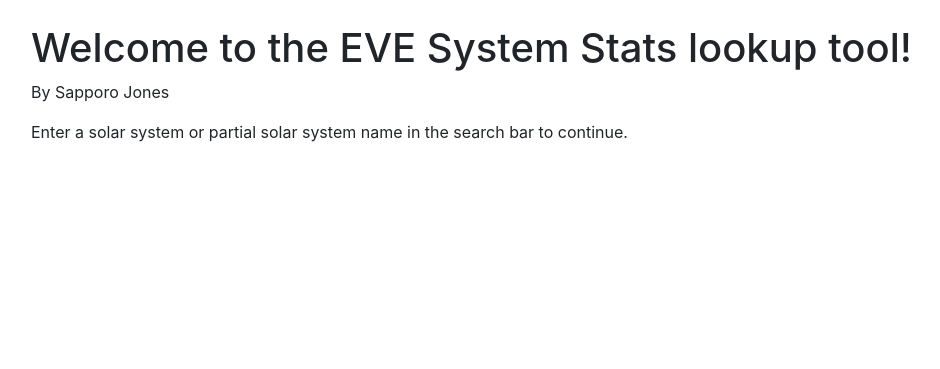
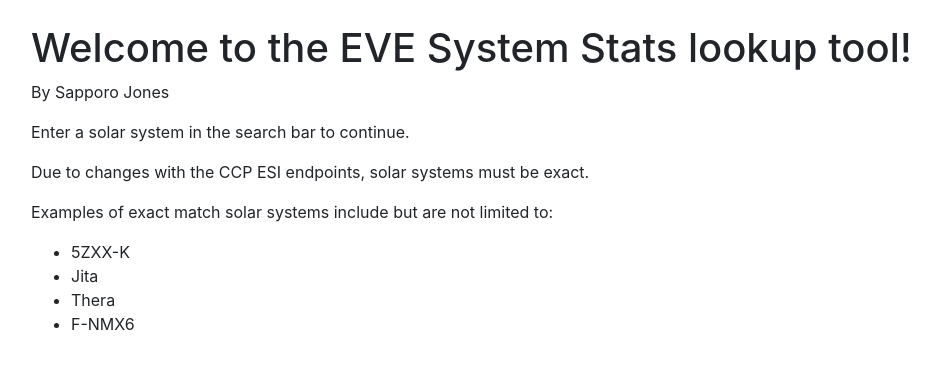
Before and after one commit to sapporojones/eyeson_flask, a Flask app: page / in a window 1280 px wide. Shown: the part 56-425 px from the top of the page, without its empty margins (54-994 px from the left). Run offline with Flask 2, Linux system fonts and the light colour scheme; some libraries are stand-ins or nearby versions.

Commit message:
updating landing page text and including search examples

```diff
--- a/eyeson_flask/templates/index.html
+++ b/eyeson_flask/templates/index.html
@@ -4,6 +4,14 @@
 {% block content %}
     <h1>Welcome to the EVE System Stats lookup tool!</h1>
     <p>By Sapporo Jones</p>
-    <p>Enter a solar system or partial solar system name in the search bar to continue.</p>
+    <p>Enter a solar system in the search bar to continue.</p>
+    <p>Due to changes with the CCP ESI endpoints, solar systems must be exact.</p>
+    <p>Examples of exact match solar systems include but are not limited to:</p>
+    <ul>
+        <li>5ZXX-K</li>
+        <li>Jita</li>
+        <li>Thera</li>
+        <li>F-NMX6</li>
+    </ul>
 
 {% endblock %}
```
